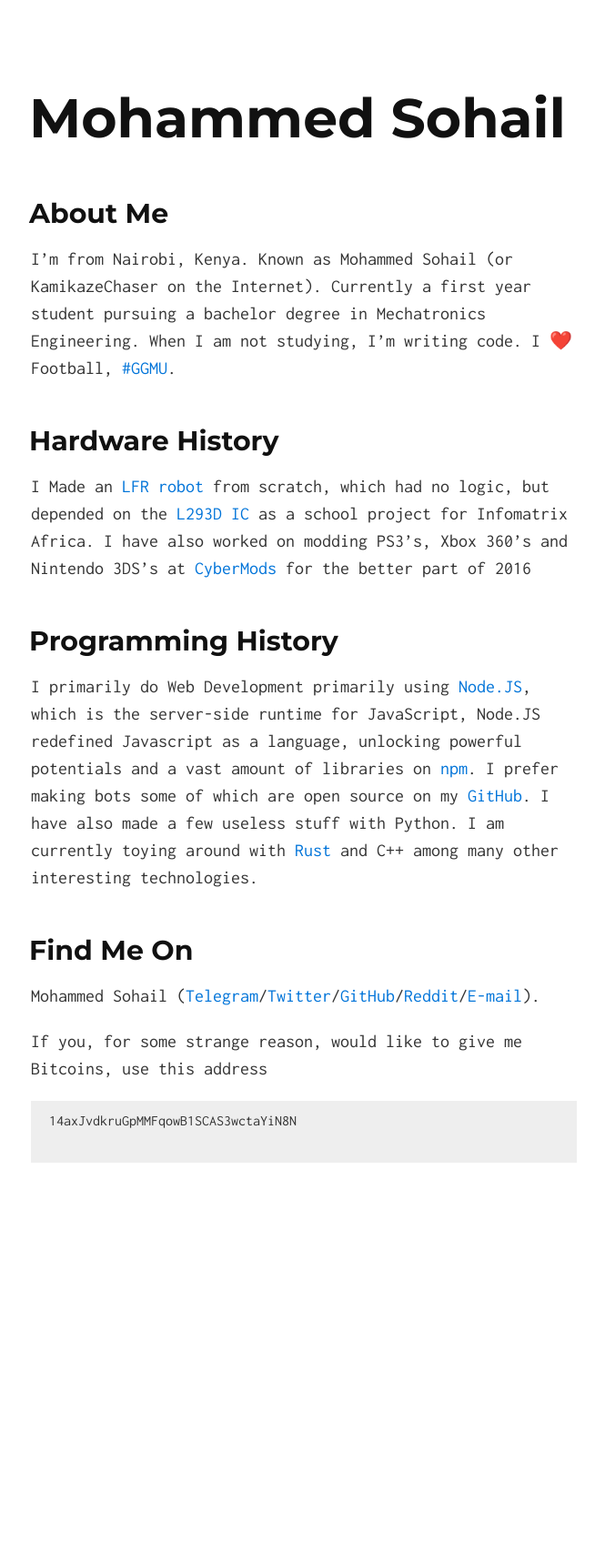
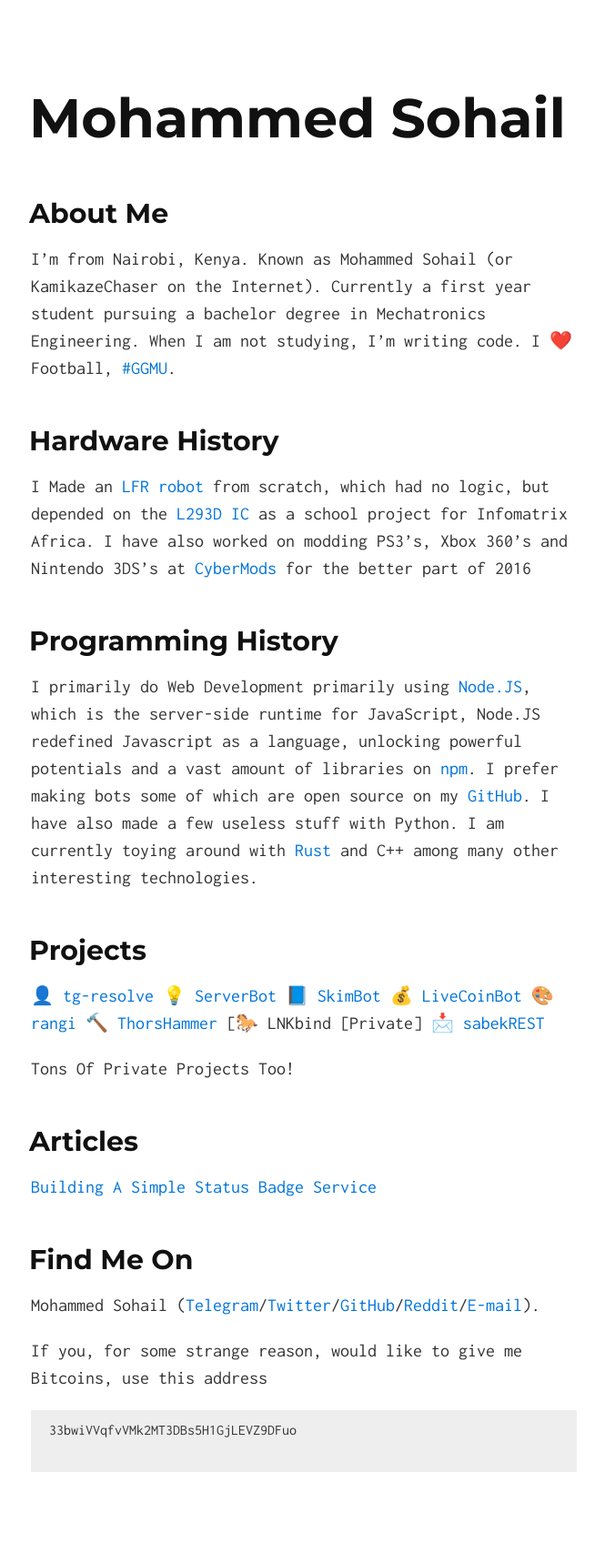
Before and after one commit to kamikazechaser/kamikazechaser.github.io, a Jekyll site: the page built from index.md, in a window 1280 px wide. Shown: the whole page at 91% size, without its empty margins (306-971 px from the left). Built offline with Jekyll 4.4.1, drawn with Linux system fonts in a browser that asks for light colours; before the commit the page ends 1378 px from its top, so only the background shows below that.

Commit message:
Update index.md

````diff
--- a/index.md
+++ b/index.md
@@ -14,6 +14,23 @@ I Made an [LFR robot](https://goo.gl/CU73WD) from scratch, which had no logic, b
 
 I primarily do Web Development primarily using [Node.JS](https://nodejs.org/en/), which is the server-side runtime for JavaScript, Node.JS redefined Javascript as a language, unlocking powerful potentials and a vast amount of libraries on [npm](https://www.npmjs.com). I prefer making bots some of which are open source on my [GitHub](https://github.com/kamikazechaser). I have also made a few useless stuff with Python. I am currently toying around with [Rust](https://www.rust-lang.org) and C++ among many other interesting technologies.
 
+## Projects
+
+[👤 tg-resolve](https://github.com/kamikazechaser/tg-resolve)
+[💡 ServerBot](https://github.com/kamikazechaser/serverbot)
+[📘 SkimBot](https://github.com/kamikazechaser/skimbot)
+[💰 LiveCoinBot](https://github.com/kamikazechaser/livecoinbot)
+[🎨 rangi](https://github.com/kamikazechaser/rangi)
+[🔨 ThorsHammer](https://github.com/kamikazechaser/ThorsHammer)
+[🐎 LNKbind [Private]
+[📩 sabekREST](https://github.com/SabekSystems/sabekREST)
+
+Tons Of Private Projects Too!
+
+## Articles
+
+[Building A Simple Status Badge Service](https://medium.com/@sohailsameja/building-a-simple-status-badge-service-f222ece09c23#.xpoyqtdwz)
+
 ## Find Me On
 
 Mohammed Sohail ([Telegram](https://telegram.me/kamikazechaser)/[Twitter](http://twitter.com/sohailsameja)/[GitHub](https://github.com/kamikazechaser)/[Reddit](https://reddit.com/u/kamikazechaser)/[E-mail](mailto:sohailsameja@gmail.com)).
@@ -21,6 +38,6 @@ Mohammed Sohail ([Telegram](https://telegram.me/kamikazechaser)/[Twitter](http:/
 If you, for some strange reason, would like to give me Bitcoins, use this address
 
 ```
-14axJvdkruGpMMFqowB1SCAS3wctaYiN8N
+33bwiVVqfvVMk2MT3DBs5H1GjLEVZ9DFuo
 
 ```
````
